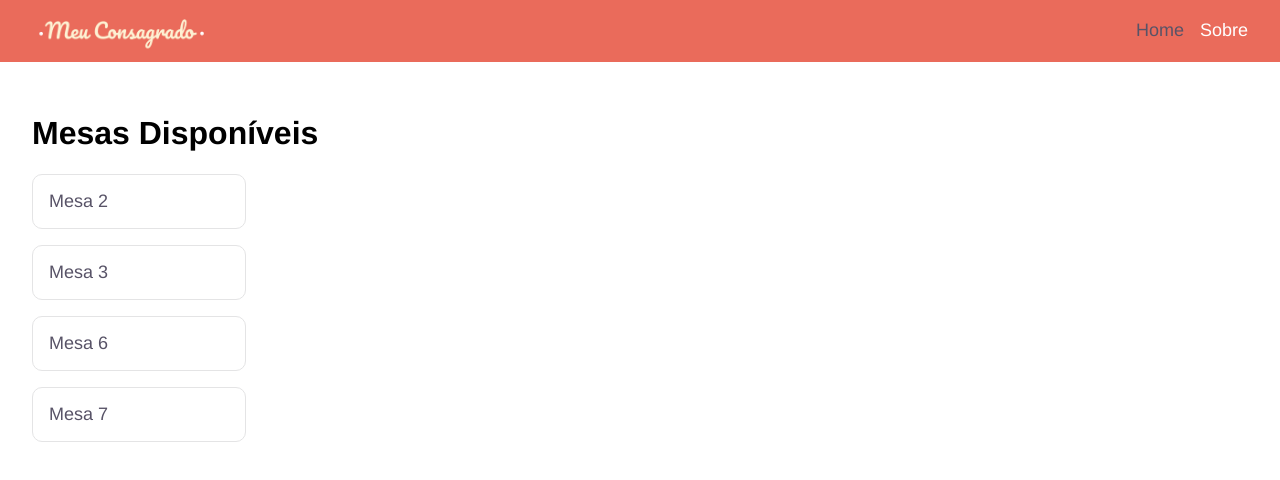
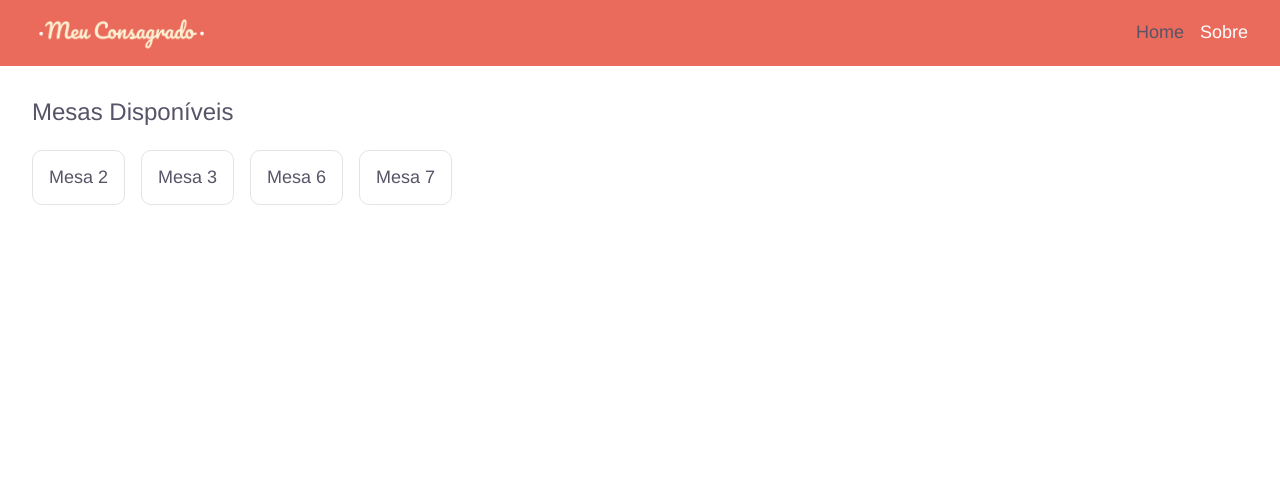
Before and after one commit to rochabianca/meu-consagrado, a Vue app: page / in a window 1280 px wide. Shown: the top 480 px of the page. Built offline with nearby package versions, Linux system fonts and the light colour scheme.

Commit message:
home style

```diff
--- a/src/components/Navbar.vue
+++ b/src/components/Navbar.vue
@@ -1,6 +1,8 @@
 <template>
   <div class="navbar">
-    <img :src="require('@/assets/images/logo.png')" class="navbar__logo" />
+    <router-link to="/">
+      <img :src="require('@/assets/images/logo.png')" class="navbar__logo" />
+    </router-link>
     <nav class="navbar__nav">
       <ul class="navbar__list">
         <li
--- a/src/components/TableItem.vue
+++ b/src/components/TableItem.vue
@@ -10,10 +10,17 @@
 </template>
 
 <script>
+import { mapGetters } from "vuex";
+
 export default {
   name: "TableItem",
   props: {
     table: Object
+  },
+  computed: {
+    ...mapGetters({
+      isMobile: "device/isMobile"
+    })
   }
 };
 </script>
@@ -22,16 +29,21 @@ export default {
 .table-item {
   display: block;
   padding: 16px;
-  max-width: 180px;
+  max-width: 150px;
   border: 1px solid $gray;
   border-radius: 10px;
   display: flex;
   align-items: center;
-  justify-content: space-between;
+  justify-content: center;
+  @media (max-width: 767px) {
+    max-width: 100%;
+    justify-content: space-between;
+  }
   .table-tem__arrow {
     display: none;
     @media (max-width: 768px) {
       width: 8px;
+      display: block;
     }
   }
   .table-item__title {
@@ -40,6 +52,10 @@ export default {
   }
 }
 .table-item + .table-item {
-  margin-top: 16px;
+  margin-left: 16px;
+  @media (max-width: 768px) {
+    margin-left: 0px;
+    margin-top: 16px;
+  }
 }
 </style>
--- a/src/views/Home.vue
+++ b/src/views/Home.vue
@@ -1,11 +1,13 @@
 <template>
   <div class="home">
     <h1 class="home__title">Mesas Disponíveis</h1>
-    <table-item
-      v-for="table in filteredTables"
-      :key="table.id"
-      :table="table"
-    />
+    <div class="home__container">
+      <table-item
+        v-for="table in filteredTables"
+        :key="table.id"
+        :table="table"
+      />
+    </div>
   </div>
 </template>
 
@@ -36,3 +38,23 @@ export default {
   }
 };
 </script>
+
+<style lang="scss" scoped>
+.home {
+  .home__title {
+    font-size: 24px;
+    color: $dark-blue;
+    margin-top: 0px;
+    margin-bottom: 24px;
+    font-weight: lighter;
+  }
+  .home__container {
+    display: flex;
+    align-items: center;
+    @media (max-width: 767px) {
+      flex-direction: column;
+      align-self: stretch;
+    }
+  }
+}
+</style>
--- a/src/views/Table.vue
+++ b/src/views/Table.vue
@@ -39,7 +39,7 @@ export default {
     return {
       table: null,
       error: null,
-      showPayBill: true
+      showPayBill: false
     };
   },
   created() {
```
